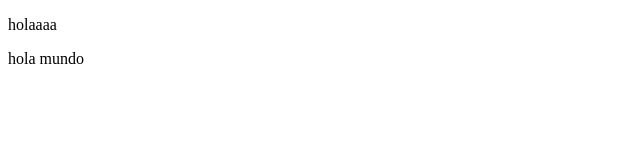
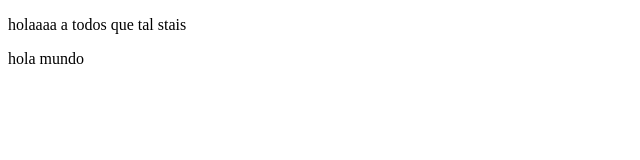
Before and after one commit to oscardi777/hola_curso, a plain HTML site: page index.html in a window 1280 px wide. Shown: the whole page, without its empty margins (0-640 px from the left). Drawn offline with Linux system fonts and the light colour scheme.

Commit message:
actualizacion 1.01

```diff
--- a/index.html
+++ b/index.html
@@ -8,7 +8,7 @@
 </head>
 <body>
     <p>
-        holaaaa
+        holaaaa a todos que tal stais
     </p>
     <article>
         hola mundo
```
